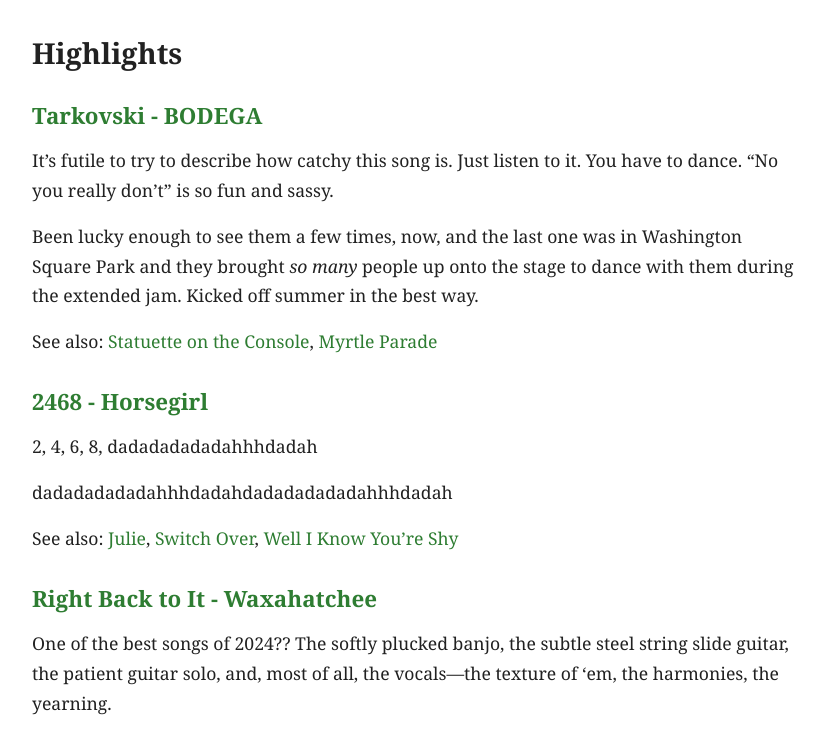
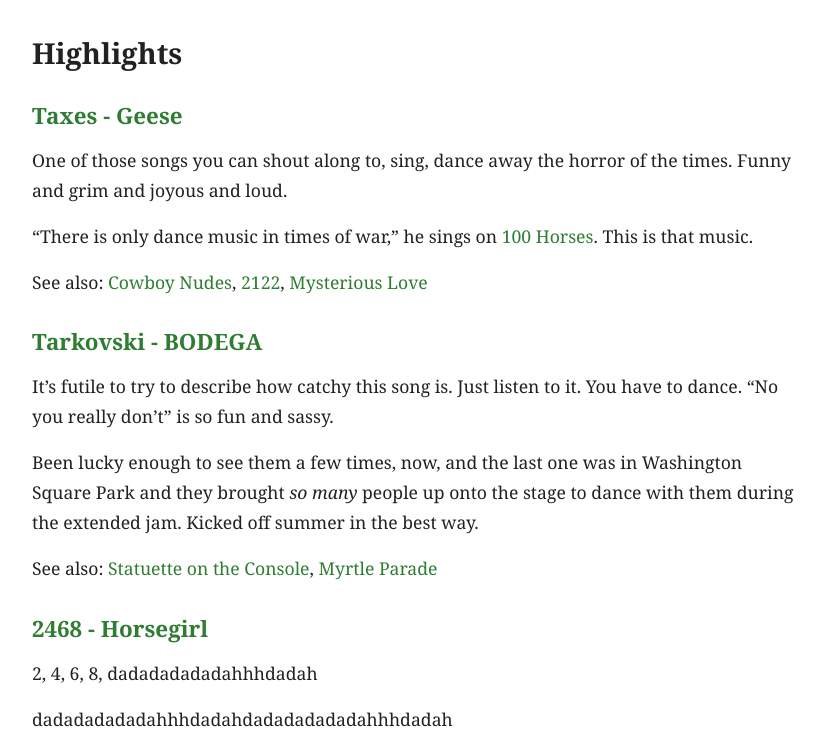
Before and after one commit to ttwardz/bum-notes-blog, a Jekyll site: the page built from _posts/2023-12-13-heavy-rotation-music-playlist.markdown, in a window 1280 px wide and 900 px high, scrolled down 677 px, cut to the strip 160-900 px from the top of the window. Shown: the whole strip, without its empty margins (224-1049 px from the left). Built offline with Jekyll 4.4.1, drawn with Linux system fonts in a browser that asks for light colours.

Commit message:
new journal post - published from Shortcuts

```diff
--- a/_posts/2023-12-13-heavy-rotation-music-playlist.markdown
+++ b/_posts/2023-12-13-heavy-rotation-music-playlist.markdown
@@ -18,6 +18,14 @@ tags: [music]
 </div>
 
 ## Highlights
+
+### [Taxes - Geese](https://music.apple.com/album/taxes/1818548779?i=1818549167)
+
+One of those songs you can shout along to, sing, dance away the horror of the times. Funny and grim and joyous and loud.
+
+"There is only dance music in times of war," he sings on [100 Horses](https://music.apple.com/album/100-horses/1818548779?i=1818549162). This is that music.
+
+See also: [Cowboy Nudes](https://music.apple.com/album/cowboy-nudes/1822502596?i=1822502604), [2122](https://music.apple.com/album/2122/1822502596?i=1822502599), [Mysterious Love](https://music.apple.com/album/mysterious-love/1822502596?i=1822502803)
 
 ### [Tarkovski - BODEGA](https://music.apple.com/album/tarkovski/1721242476?i=1721242482)
 
```
